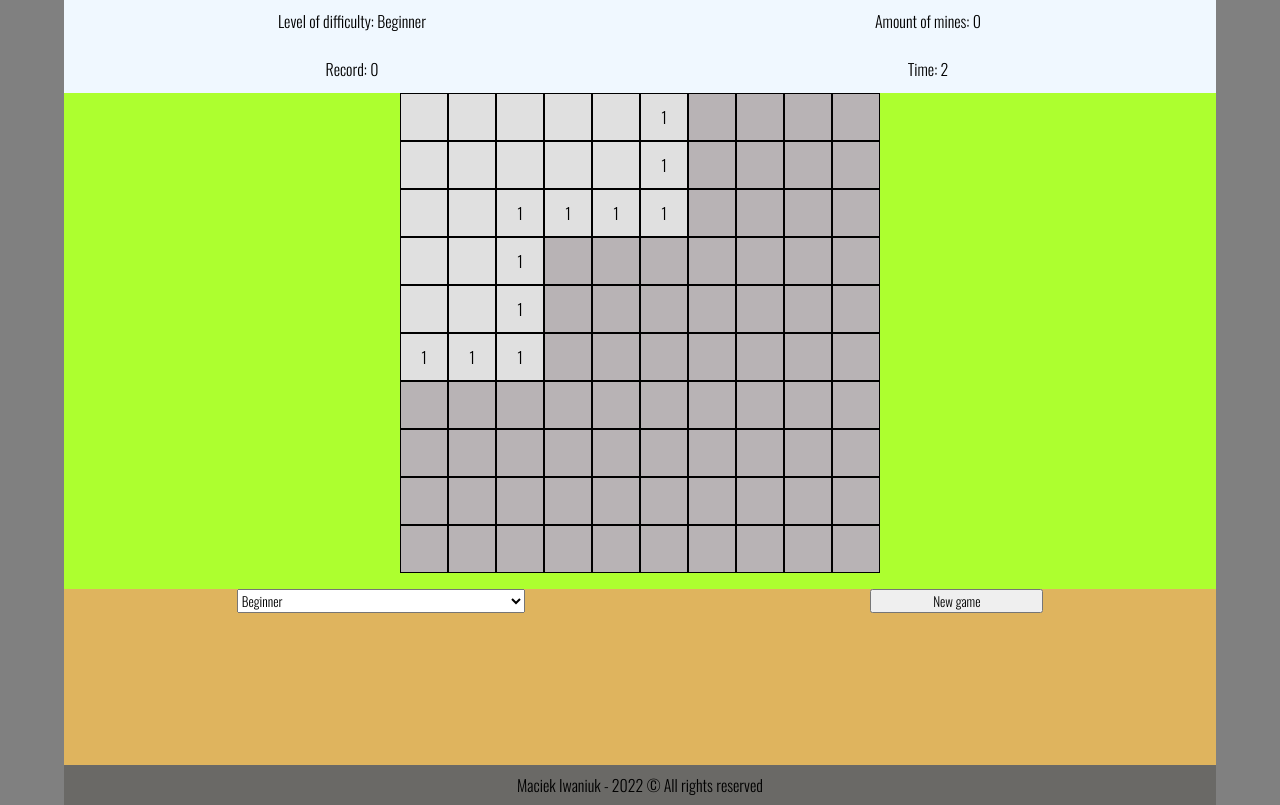
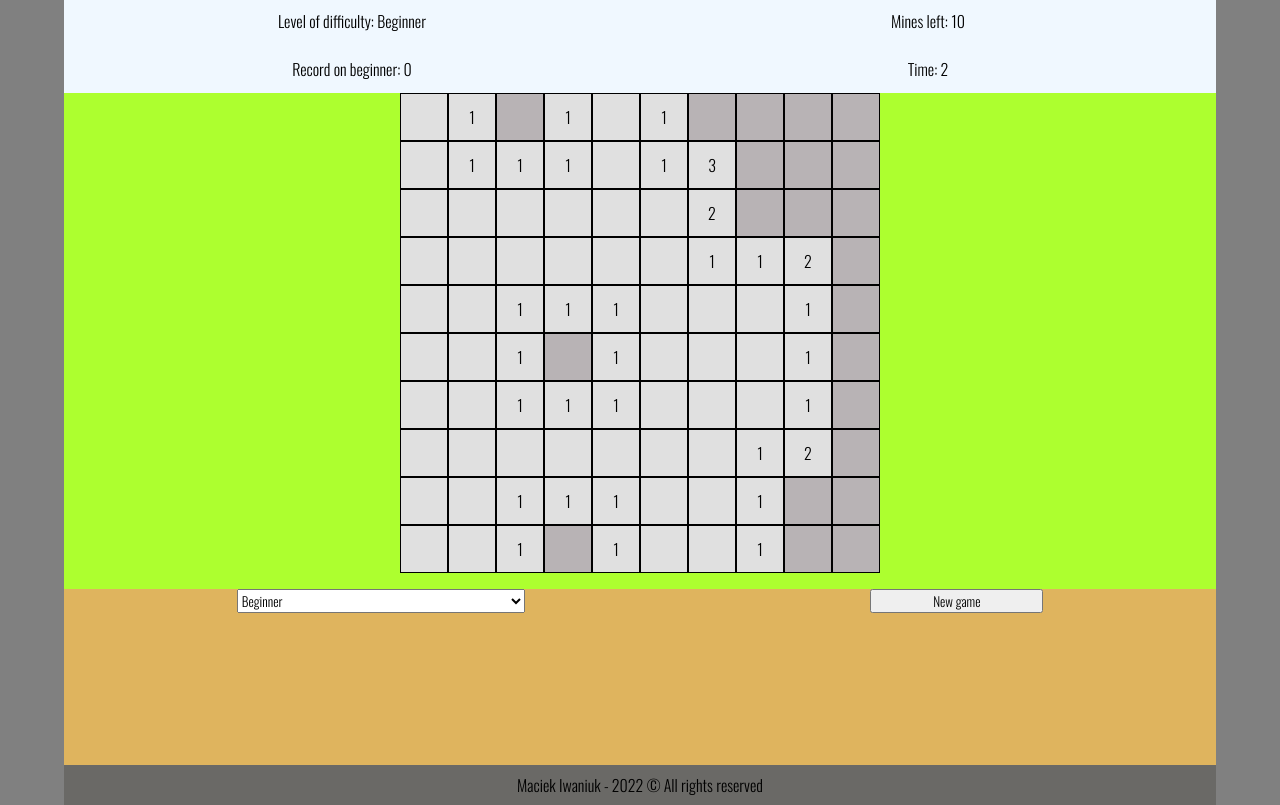
Before and after one commit to maciekiwaniuk/minesweeper, a plain HTML site: page index.html in a window 1280 px wide. Both pictures are taken after a click on the element 424 px from the left and 238 px from the top of the page. Shown: the part 121-926 px from the top of the page. Drawn offline with nearby package versions, Linux system fonts and the light colour scheme.

Commit message:
Add mechanism that checks if user wins

```diff
--- a/index.html
+++ b/index.html
@@ -59,8 +59,8 @@
                     </div>
 
                     <div class="element center-vertically">
-                        <span id="amount-of-mines-label"></span>
-                        <span id="amount-of-mines-value"></span>
+                        <span id="mines-left-label"></span>
+                        <span id="mines-left-value"></span>
                     </div>
                 </div>
 
--- a/scripts/minesweeper/minesweeper.js
+++ b/scripts/minesweeper/minesweeper.js
@@ -49,7 +49,8 @@ export default class Minesweeper {
             }
         });
 
-        document.getElementById('amount-of-mines-value').innerHTML = 0;
+        this.updateMinesLeftLabel();
+
         document.getElementById('game-time-value').innerHTML = 0;
     }
 
@@ -283,6 +284,8 @@ export default class Minesweeper {
             }
             field = this.getFieldWithOpenStatus(field);
             field.classList.add('board-field-open');
+
+            this.openedFields += 1;
         });
     }
 
@@ -311,6 +314,45 @@ export default class Minesweeper {
     }
 
     /**
+     * Handle lose
+     */
+    handleLose() {
+        console.log('lose');
+    }
+
+    /**
+     * Handle win
+     */
+    handleWin() {
+        console.log('win');
+    }
+
+    /**
+     * Check if user won or lost
+     */
+    checkIfWon() {
+        let boardSize = this.getBoardSize();
+        let bombsAmount = this.getBombsAmount();
+        let fieldsAmount = boardSize * boardSize;
+
+        if (fieldsAmount - bombsAmount - this.openedFields == 0) {
+            this.handleWin();
+        }
+    }
+
+    /**
+     * Initialize new game
+     */
+    initializeGame(initialField) {
+        this.openedFields = 1;
+
+        this.gameBoardStructure = this.getGameBoardStructure(initialField);
+        this.gameBoardStructureGenerated = true;
+
+        this.initializeGameTimer();
+    }
+
+    /**
      * Handle left click on field event - open field
      */
     handleLeftClickOnFieldEvent(field) {
@@ -318,10 +360,8 @@ export default class Minesweeper {
 
         // first initial click
         if (this.gameBoardStructureGenerated == false) {
-            // generate game board structure
-            this.gameBoardStructure = this.getGameBoardStructure(field);
-            this.gameBoardStructureGenerated = true;
-            this.initializeGameTimer();
+            // generate and randomize game
+            this.initializeGame(field);
         }
 
         let x = field.getAttribute('data-field-x');
@@ -330,6 +370,7 @@ export default class Minesweeper {
 
         if (fieldContent == 'mine') {
             field.innerHTML = '💣';
+            this.handleLose();
         } else {
             let amountOfBombsAroundField = this.gameBoardStructure[x][y];
             if (amountOfBombsAroundField != 0) {
@@ -343,7 +384,12 @@ export default class Minesweeper {
                 this.specifyFieldsToOpen(parseInt(x), parseInt(y));
                 this.openFieldsToOpen()
             }
+
+            // check if user won
+            this.checkIfWon();
         }
+
+        this.openedFields += 1;
         field.classList.add('board-field-open');
     }
 
@@ -353,10 +399,14 @@ export default class Minesweeper {
     handleRightClickOnFieldEvent(field) {
         if (field.innerHTML == '🚩') {
             field.innerHTML = '';
+            this.bombsLeft += 1;
 
         } else if (field.innerHTML == '' && field.getAttribute('data-field-status') != 'open') {
             field.innerHTML = '🚩';
+            this.bombsLeft -= 1;
         }
+
+        this.updateMinesLeftLabel()
     }
 
     /**
@@ -379,16 +429,26 @@ export default class Minesweeper {
     }
 
     /**
+     * Update mines left label
+     */
+    updateMinesLeftLabel() {
+        let minesLeftDiv = document.getElementById('mines-left-value');
+        minesLeftDiv.innerHTML = this.bombsLeft;
+    }
+
+    /**
      * Initialize game
      */
     initializeGameBoard() {
         this.gameBoardStructureGenerated = false;
+        this.bombsLeft = this.getBombsAmount();
 
         this.boardSize = this.getBoardSize();
         this.bombsAmount = this.getBombsAmount();
 
         this.clearGameTimer();
         this.setContentOfLabels();
+        this.translations.setTextContentOfPersonalRecordLabel();
         this.initializeBoard();
         this.assignClickEventOnFields();
     }
--- a/scripts/translations.js
+++ b/scripts/translations.js
@@ -1,5 +1,8 @@
+import UserData from "../scripts/minesweeper/user_data.js";
+
 export default class Translations {
     constructor() {
+        this.userData = new UserData();
         this.languageLocalStorageName = 'selected-language';
         this.defaultLanguage = 'en';
         this.selectedLanguage = this.getLanguageLocalStorageValue();
@@ -79,6 +82,30 @@ export default class Translations {
     }
 
     /**
+     * Set text content of personal record label
+     */
+    setTextContentOfPersonalRecordLabel() {
+        let data = this.userData.getUserDataLocalStorageValue();
+        this.getTranslationPromiseDict().then((transDict) => {
+            var personalRecordLabel = document.getElementById('personal-record-label');
+            switch (data.selectedLevel) {
+                case 'beginner': {
+                    personalRecordLabel.textContent = `${transDict.infoBar.personalRecord.beginner}:\xa0`;
+                } break;
+                case 'intermediate': {
+                    personalRecordLabel.textContent = `${transDict.infoBar.personalRecord.intermediate}:\xa0`;
+                } break;
+                case 'expert': {
+                    personalRecordLabel.textContent = `${transDict.infoBar.personalRecord.expert}:\xa0`;
+                } break;
+                case 'real-saper': {
+                    personalRecordLabel.textContent = `${transDict.infoBar.personalRecord.realSapper}:\xa0`;
+                } break;
+            }
+        });
+    }
+
+    /**
      * Set text content with selected language of all elements
      */
     setTextContentOfAllElements() {
@@ -92,8 +119,7 @@ export default class Translations {
 
             // game info bar
             document.getElementById('level-of-difficulty-label').textContent = `${transDict.infoBar.levelOfDifficulty}:\xa0`;
-            document.getElementById('amount-of-mines-label').textContent = `${transDict.infoBar.amountOfMines}:\xa0`;
-            document.getElementById('personal-record-label').textContent = `${transDict.infoBar.personalRecord}:\xa0`;
+            document.getElementById('mines-left-label').textContent = `${transDict.infoBar.minesLeft}:\xa0`;
             document.getElementById('game-time-label').textContent = `${transDict.infoBar.gameTime}:\xa0`;
 
             // level bar
@@ -106,6 +132,8 @@ export default class Translations {
             // footer
             document.getElementById('footer-text').textContent = `${transDict.footer.author} - ${transDict.footer.text}`;
         });
+
+        this.setTextContentOfPersonalRecordLabel();
     }
 
 }
--- a/translations/en/trans.json
+++ b/translations/en/trans.json
@@ -9,9 +9,14 @@
     },
     "infoBar": {
         "levelOfDifficulty": "Level of difficulty",
-        "amountOfMines": "Amount of mines",
-        "personalRecord": "Record",
-        "gameTime": "Time"
+        "minesLeft": "Mines left",
+        "gameTime": "Time",
+        "personalRecord": {
+            "beginner": "Record on beginner",
+            "intermediate": "Record on intermediate",
+            "expert": "Record on expert",
+            "realSapper": "Record on real sapper"
+        }
     },
     "levelBar": {
         "newGame": "New game"
```
Also changed, not shown: translations/pl/trans.json (+8 -3 lines).
